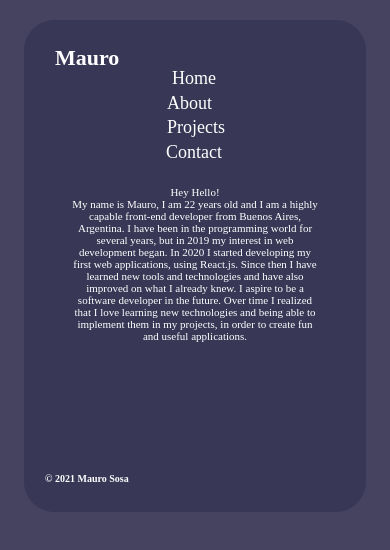
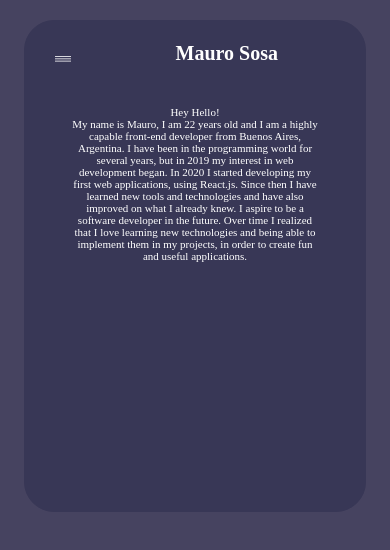
Before and after one commit to maureSs/maurososa-OLD, a React (Create React App) app: page /about in a window 390 px wide. Shown: the top 550 px of the page. Built offline with nearby package versions, Linux system fonts and the light colour scheme.

Commit message:
website commit

```diff
--- a/src/components/NavbarComponent.js
+++ b/src/components/NavbarComponent.js
@@ -7,6 +7,7 @@
 
 export default function NavbarComponent() {
   return (
+    <>
       <div className='navbar'>
         <h1 className='title'>Mauro</h1>
         <div className='vl'></div>
@@ -70,5 +71,26 @@
         </ul>
         <h4>&#169; 2021 Mauro Sosa</h4>
       </div>
+      <div className='mobile-nav-container'>
+        <details>
+          <summary></summary>
+          <nav className='mobile-menu'>
+            <Link to='/' className='nav-item'>
+              <p>Home</p>
+            </Link>
+            <Link to='/about' className='nav-item'>
+              <p>About</p>
+            </Link>
+            <Link to='/projects' className='nav-item'>
+              <p>Projects</p>
+            </Link>
+            <Link to='/contact' className='nav-item'>
+              <p>Contact</p>
+            </Link>
+          </nav>
+        </details>
+        <h1>Mauro Sosa</h1>
+      </div>
+    </>
   );
 }
--- a/src/index.css
+++ b/src/index.css
@@ -18,6 +18,11 @@
   top: 0;
   margin-top: 180px;
   display: block;
+}
+@media (max-width: 768px) {
+  .navbar {
+    display: none;
+  }
 }
 @media (max-width: 480px) {
   .navbar {
@@ -161,6 +166,124 @@
   }
 }
 
+/* Mobile, iPads, Tablets devices */
+
+.mobile-nav-container h1 {
+  position: absolute;
+  font-size: 20px;
+  left: 45%;
+  top: 5%;
+}
+@media (min-width: 768px) {
+  .mobile-nav-container {
+    display: none;
+  }
+}
+
+summary {
+  writing-mode: vertical-lr;
+  text-align: center;
+  padding: 10px 10px;
+  width: 23px;
+  height: 15px;
+  background-color: var(--primColor);
+  border: 2px solid var(--secoColor);
+  border-radius: var(--cornerRad);
+  color: var(--secoColor);
+  cursor: pointer;
+  user-select: none;
+  outline: none;
+  transition: transform 200ms ease-in-out 0s;
+}
+summary::before,
+summary::after {
+  position: static;
+  top: 0;
+  left: 0;
+}
+summary::before {
+  content: '';
+}
+summary::after {
+  content: '|||';
+  letter-spacing: -1px;
+}
+summary:hover {
+  transform: scale(1.1);
+}
+summary::marker {
+  font-size: 0;
+}
+summary::-webkit-details-marker {
+  display: none;
+}
+details[open] .menu {
+  animation-name: menuAnim;
+}
+details[open] summary::before {
+  content: 'X';
+}
+details[open] summary::after {
+  content: '';
+}
+.mobile-menu {
+  /*height: 0;*/
+  width: fit-content;
+  border-radius: var(--cornerRad);
+  background-color: var(--primColor);
+  box-shadow: 0 4px 12px 0 rgba(0, 0, 0, 0.2);
+  margin-top: 5px;
+  display: flex;
+  flex-direction: column;
+  justify-content: space-between;
+  overflow: hidden;
+  animation: closeMenu 300ms ease-in-out forwards;
+}
+.mobile-menu .nav-item {
+  padding: 8px 20px;
+  margin: 0 12px;
+  color: var(--secoColor);
+  border-bottom: 2px solid rgba(0, 0, 0, 0.1);
+  text-decoration: none;
+  text-align: center;
+  transition: filter 200ms linear 0s;
+}
+.mobile-menu .nav-item:nth-of-type(1) {
+  padding-top: 24px;
+}
+.mobile-menu .nav-item:nth-last-of-type(1) {
+  border-bottom: none;
+}
+.mobile-menu .nav-item:hover {
+  filter: brightness(200%);
+}
+details::before {
+  color: var(--secoColor);
+  position: absolute;
+  margin-left: 80px;
+  padding: 10px 10px;
+  opacity: 0.4;
+}
+details[open]::before {
+  animation: fadeMe 300ms linear forwards;
+}
+@keyframes menuAnim {
+  0% {
+    height: 0;
+  }
+  100% {
+    height: 312px;
+  }
+}
+@keyframes fadeMe {
+  0% {
+    opacity: 0.4;
+  }
+  100% {
+    opacity: 0;
+  }
+}
+
 /* Home */
 
 .main-container {
@@ -216,7 +339,7 @@
   .inner-container {
     width: 200px;
     height: 80px;
-    margin-top: 170px;
+    margin-top: 30px;
     padding-left: 10px;
   }
 }
@@ -371,7 +494,7 @@
     height: 50px;
     font-size: 11px;
     margin-left: 25px;
-    margin-top: 145px;
+    margin-top: 30px;
   }
 }
 @media (min-width: 769px) and (max-width: 1400px) {
@@ -427,7 +550,7 @@
     height: 330px;
     font-size: 14px;
     margin-left: -80px;
-    margin-top: 160px;
+    margin-top: 25px;
     overflow: auto;
   }
 }
@@ -594,7 +717,7 @@
 }
 @media (max-width: 480px) {
   .button-wrapper {
-    top: 45%;
+    top: 20%;
     left: 50%;
   }
 }
```
Lines whose indentation alone changed are shown as unchanged.
